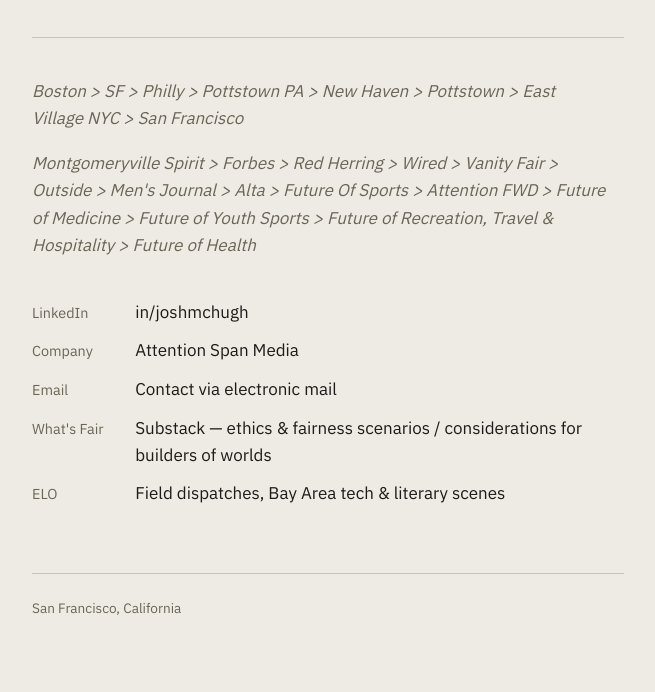
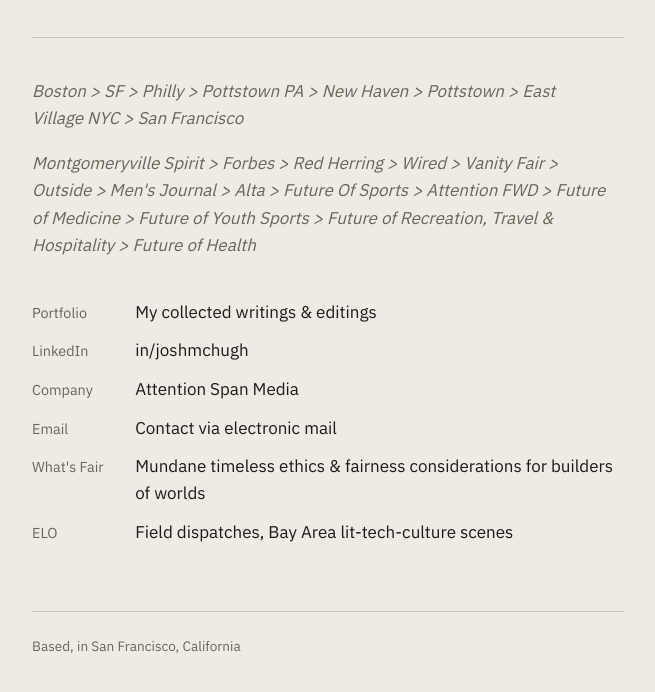
Before and after one commit to JoshMcHugh/joshmchugh.github.io, a plain HTML site: page index.html in a window 1280 px wide. Shown: the part 222-914 px from the top of the page, without its empty margins (312-967 px from the left). Drawn offline with Linux system fonts and the light colour scheme.

Commit message:
Update index.html
added links and things

```diff
--- a/index.html
+++ b/index.html
@@ -4,7 +4,7 @@
 <meta charset="UTF-8">
 <meta name="viewport" content="width=device-width, initial-scale=1.0">
 <title>Josh McHugh</title>
-<meta name="description" content="Josh McHugh — technology journalist and strategist. CEO, Attention Span Media. Editor in Chief, Attention FWD.">
+<meta name="description" content="Josh McHugh — technology journalist and strategist. <br></br>CEO, Attention Span Media. Editor in Chief, Attention FWD.">
 <link rel="preconnect" href="https://fonts.googleapis.com">
 <link rel="preconnect" href="https://fonts.gstatic.com" crossorigin>
 <link href="https://fonts.googleapis.com/css2?family=IBM+Plex+Serif:ital,wght@0,400;0,500;0,600;1,400&family=IBM+Plex+Sans:wght@400;500&display=swap" rel="stylesheet">
@@ -134,6 +134,9 @@
   </div>
 
   <nav class="links" aria-label="Elsewhere">
+      <a href="https://www.authory.com/joshmchugh" target="_blank" rel="noopener">
+      <span class="label">Portfolio</span> My collected writings & editings
+    </a>
     <a href="https://www.linkedin.com/in/joshmchugh" target="_blank" rel="noopener">
       <span class="label">LinkedIn</span> in/joshmchugh
     </a>
@@ -144,16 +147,16 @@
       <span class="label">Email</span> Contact via electronic mail
     </a>
     <!-- Fill in your real Substack URLs before publishing -->
-    <a href="#" target="_blank" rel="noopener">
-      <span class="label">What's Fair</span> Substack — ethics &amp; fairness scenarios / considerations for builders of worlds
+    <a href="https://joshmchugh.substack.com/" target="_blank" rel="noopener">
+      <span class="label">What's Fair</span> Mundane timeless ethics &amp; fairness considerations for builders of worlds
     </a>
-    <a href="#" target="_blank" rel="noopener">
-      <span class="label">ELO</span> Field dispatches, Bay Area tech &amp; literary scenes
+    <a href="https://extremelyloworbit.substack.com/" target="_blank" rel="noopener">
+      <span class="label">ELO</span> Field dispatches, Bay Area lit-tech-culture scenes
     </a>
   </nav>
 
   <footer>
-    San Francisco, California
+    Based, in San Francisco, California
   </footer>
 
 </main>
```
